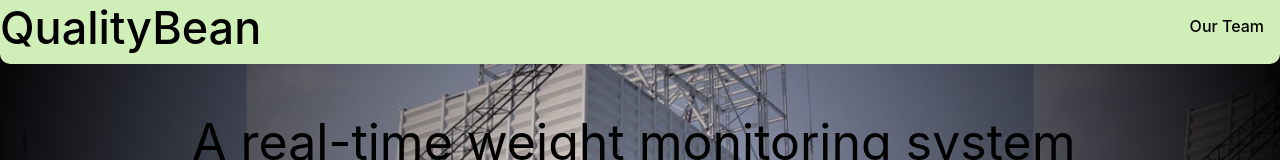
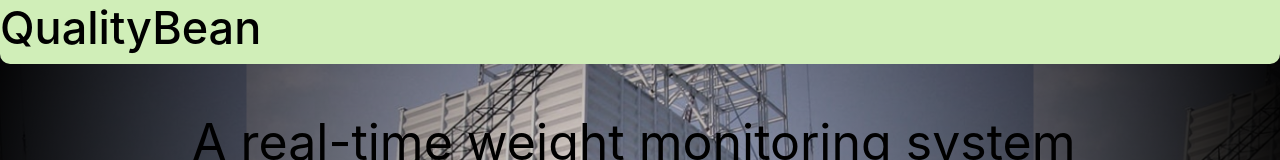
Before and after one commit to spacey-cadet/qualitybean, a plain HTML site: page index.html in a window 1280 px wide. Shown: the top 160 px of the page. Drawn offline with Linux system fonts and the light colour scheme; files whose address does not match are found by name.

Commit message:
remove anchor tag

```diff
--- a/index.html
+++ b/index.html
@@ -10,7 +10,6 @@
 <body>
     <header class="header">
         <p>QualityBean </p>
-        <a class="link" href="#">Our Team</a>
     </header>
     <main class="main">
         <section class="view overview">
```
